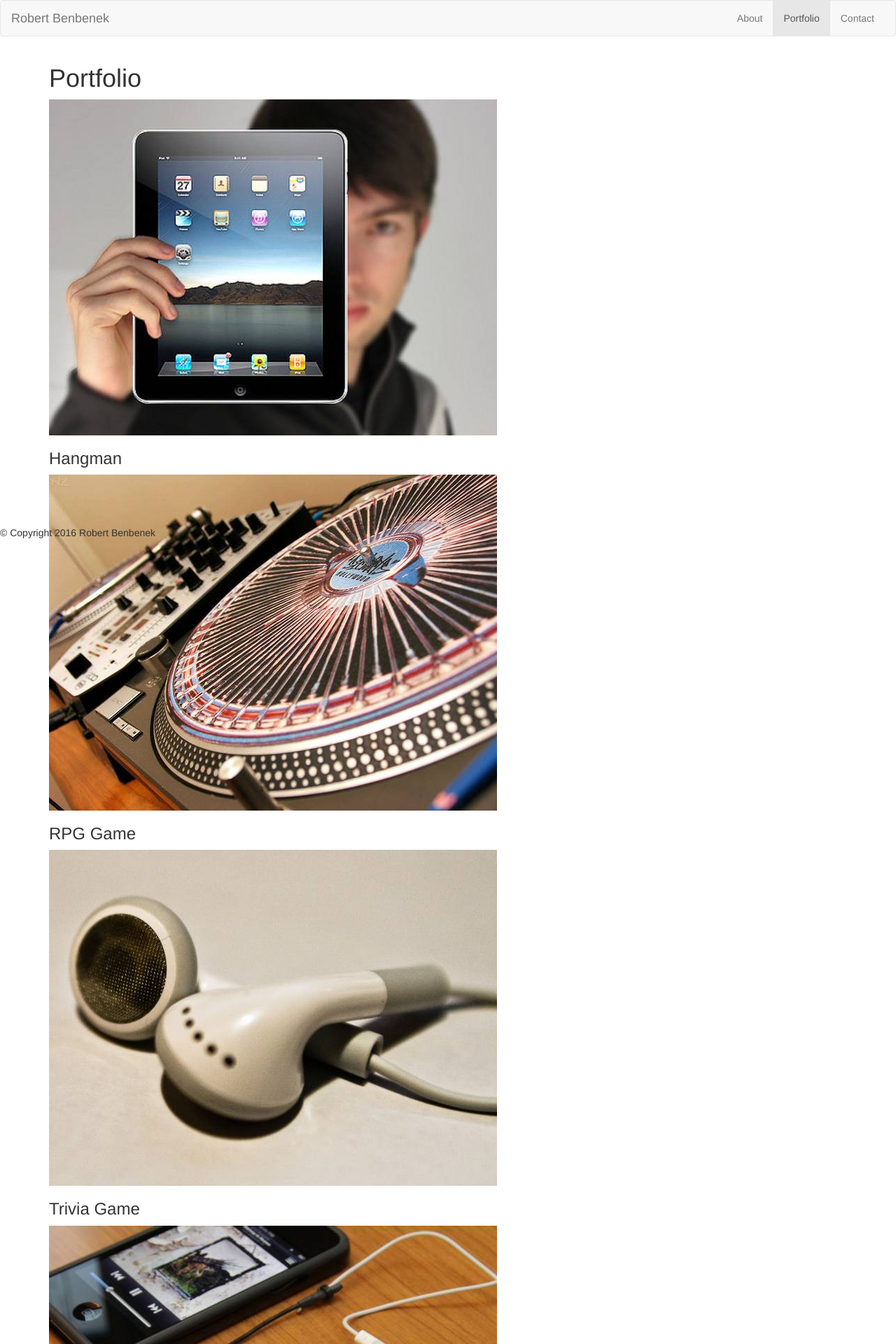
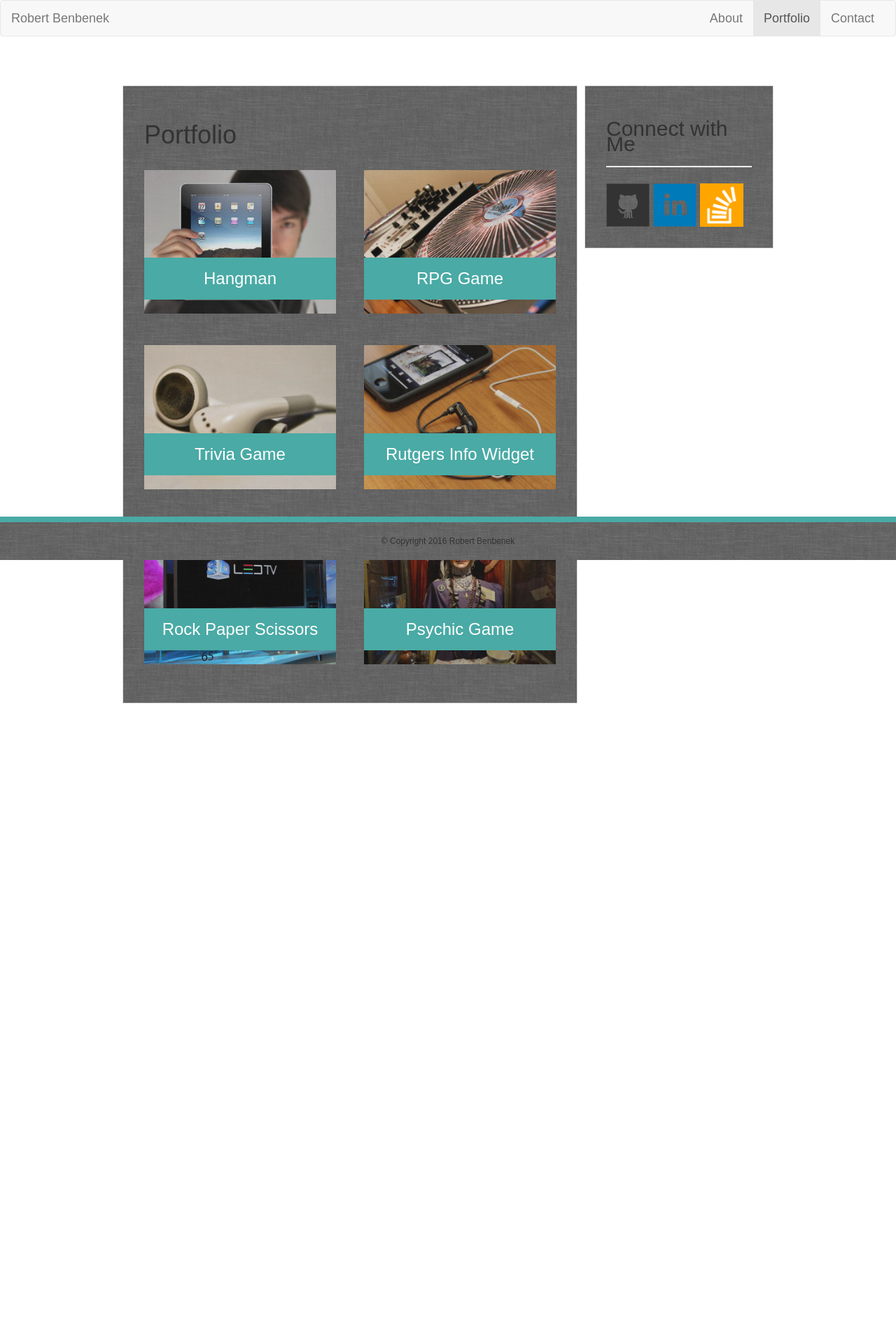
Before and after one commit to robb33/Bootstrap-Portfolio, a PHP site: page /portfolio.html in a window 1280 px wide. Shown: the top 1920 px of the page at 70% size. After the commit the page ends 1005 px from the top, so only its background shows below. Run offline with PHP 8.4, Linux system fonts and the light colour scheme; some libraries are stand-ins or nearby versions.

Commit message:
updated: logo image portfolio image & links contact me links
added:
new portfolio links for hangman & psychic game
new image for psychic game

```diff
--- a/assets/css/style.css
+++ b/assets/css/style.css
@@ -11,14 +11,6 @@ body {
 	max-width: 960px;
 	margin: 0 auto;
 	clear: both;
-}
-
-.auth-image {
-	width: 200px;
-	height: auto;
-	margin-top: 10px;
-	float: left;
-	margin-right: 25px;
 }
 
 
@@ -74,3 +66,42 @@ h3,
 	font-size: 12px;
 	text-align: center;
 }
+
+
+/*portfolio page*/
+
+.work {
+	width: 274px;
+	overflow: auto;
+	position: relative;
+	float: left;
+	margin: 20px 0 25px;
+}
+.work:nth-child(even) {
+	margin-right: 40px;
+}
+.work img {
+	width: 100%;
+	border: 0 none;
+	opacity: .8;
+}
+.work h3 {
+	border-bottom: 0;
+	background: #4aaaa5;
+	color: #fff;
+	text-align: center;
+	position: absolute;
+	padding: 15px;
+	width: 100%;
+	bottom: 20px;
+	line-height: 30px;
+	margin-bottom: 0;
+	font-weight: 300;
+}
+.auth-image {
+	width: 200px;
+	height: auto;
+	margin-top: 10px;
+	float: left;
+	margin-right: 25px;
+}
--- a/portfolio.html
+++ b/portfolio.html
@@ -7,7 +7,7 @@
 	<link rel="stylesheet" type="text/css" href="<link rel="stylesheet" href="https://maxcdn.bootstrapcdn.com/bootstrap/3.3.7/css/bootstrap-theme.min.css">
 	<link rel="stylesheet" type="text/css" href="https://bootswatch.com/slate/bootstrap.min.css">
 	<link rel="stylesheet" type="text/css" href="https://bootswatch.com/slate/bootstrap.css">
-	<link rel="stylesheet" type="text/css" href="assets/css/style_new.css">
+	<link rel="stylesheet" type="text/css" href="assets/css/style.css">
 </head>
 <body>
 
@@ -38,42 +38,48 @@
 			<h1>Portfolio</h1>
 
 			<div class="work">
-				<img src="assets/images/technics-q-c-640-480-1.jpg" alt="hangman">
+				<a href="hangman.html" target="blank"><img src="assets/images/technics-q-c-640-480-1.jpg" alt="hangman"></a>
 
 				<h3>Hangman</h3>
 			</div>
 			<div class="work">
-				<img src="assets/images/technics-q-c-640-480-2.jpg" alt="RPG Game">
+				<a href="rpggame.html" target="blank"><img src="assets/images/technics-q-c-640-480-2.jpg" alt="RPG Game"></a>
 
 				<h3>RPG Game</h3>
 			</div>
 			<div class="work">
-				<img src="assets/images/technics-q-c-640-480-5.jpg" alt="Trivia Game">
+				<a href="trivia.html" target="blank"><img src="assets/images/technics-q-c-640-480-5.jpg" alt="Trivia Game"></a>
 
 				<h3>Trivia Game</h3>
 			</div>
 			<div class="work">
-				<img src="assets/images/technics-q-c-640-480-7.jpg" alt="Rutgers Info Widget">
+				<a href="" target="blank"><img src="assets/images/technics-q-c-640-480-7.jpg" alt="Rutgers Info Widget"></a>
 
 				<h3>Rutgers Info Widget</h3>
 			</div>
-			<div class="work">
-				<img src="assets/images/technics-q-c-640-480-9.jpg" alt="Rock Paper Scissors">
+			<div class="work" target="blank">
+				<a href=""><img src="assets/images/technics-q-c-640-480-9.jpg" alt="Rock Paper Scissors"></a>
 
 				<h3>Rock Paper Scissors</h3>
+			</div>
+
+			<div class="work">
+				<a href="psychic.html" target="blank"><img src="assets/images/psychic.png" alt="Rock Paper Scissors"></a>
+
+				<h3>Psychic Game</h3>
 			</div>
 
 		</section>
 
 		<section class="sidebar">
-			<div id="connect">
-				<h2>Connect with Me</h2>
+				<div id="connect">
+					<h2>Connect with Me</h2>
+						<a href="https://github.com/robb33" target="blank"><img src="assets/images/github-128.png" class="social" alt="Github"></a>
+						<a href="https://www.linkedin.com/in/robert-benbenek-7a412810" target="blank"><img src="assets/images/linkedin-128.png" class="social" alt="LinkedIn"></a>
+						<a href="http://stackexchange.com/users/9500810/rob-bee" target="blank"><img src="assets/images/stackoverflow-128.png" class="social" alt="Stack Overflow"></a>
 
-				<img src="assets/images/github-128.png" class="social" alt="Github">
-				<img src="assets/images/linkedin-128.png" class="social" alt="LinkedIn">
-				<img src="assets/images/stackoverflow-128.png" class="social" alt="Stack Overflow">
-			</div>
-		</section>
+				</div>
+			</section>
 	</div>
 
 	<footer>
```
Also changed, not shown: contact.html (+8 -8 lines), index.html (+9 -9 lines), assets/images/psychic.png (added), 2 other files.
